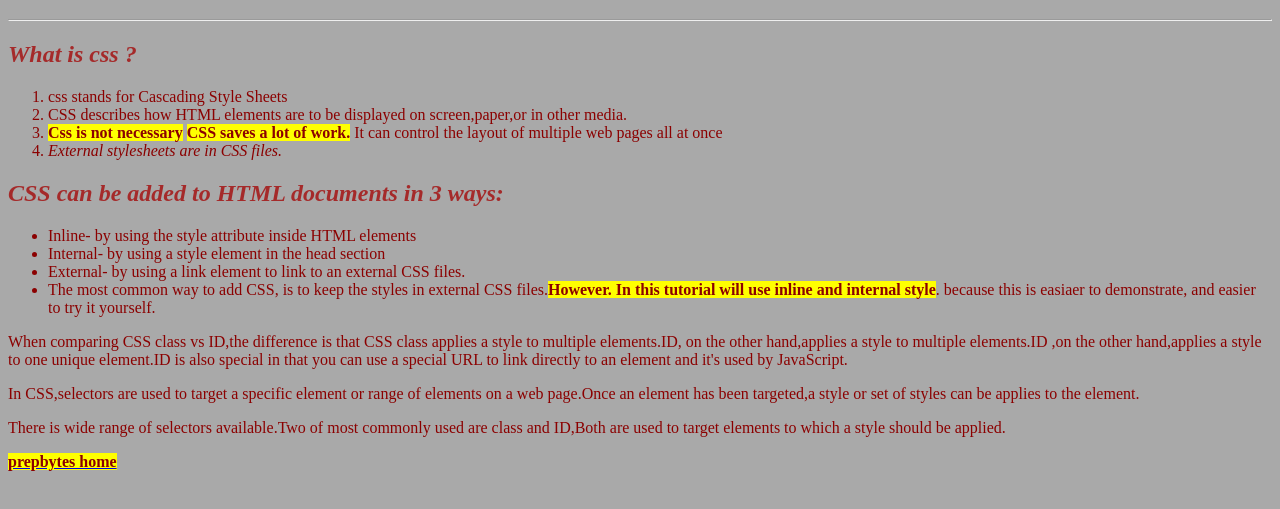
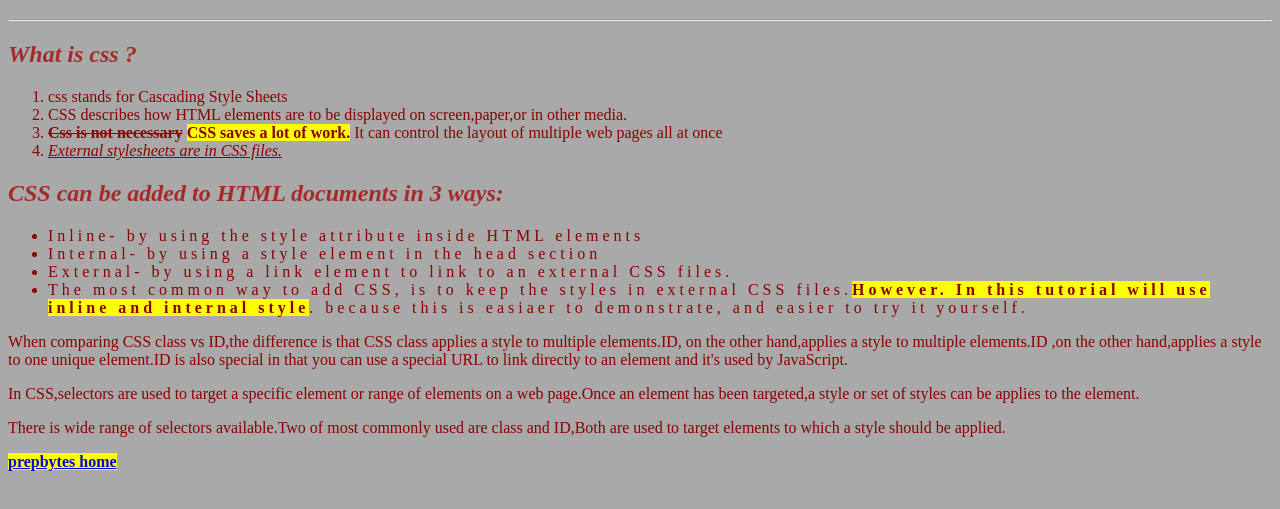
Before and after one commit to govind124/CSS-assessment-01, a plain HTML site: page index.html in a window 1280 px wide. Shown: the part 61-570 px from the top of the page. Drawn offline with Linux system fonts and the light colour scheme.

Commit message:
Update index 02.css

```diff
--- a/index 02.css
+++ b/index 02.css
@@ -1,7 +1,9 @@
 h1{color: brown;}
 h2{color: brown;}
-B{background-color: #ffff00;}
 ol{color: darkred;}
+ul{letter-spacing: 4px;}
 ul{color: darkred;}
 p{color: darkred;}
-b{color: darkred;}
+n{text-decoration: line-through;}
+f{background-color: yellow;}
+l{text-decoration: underline;}
```
